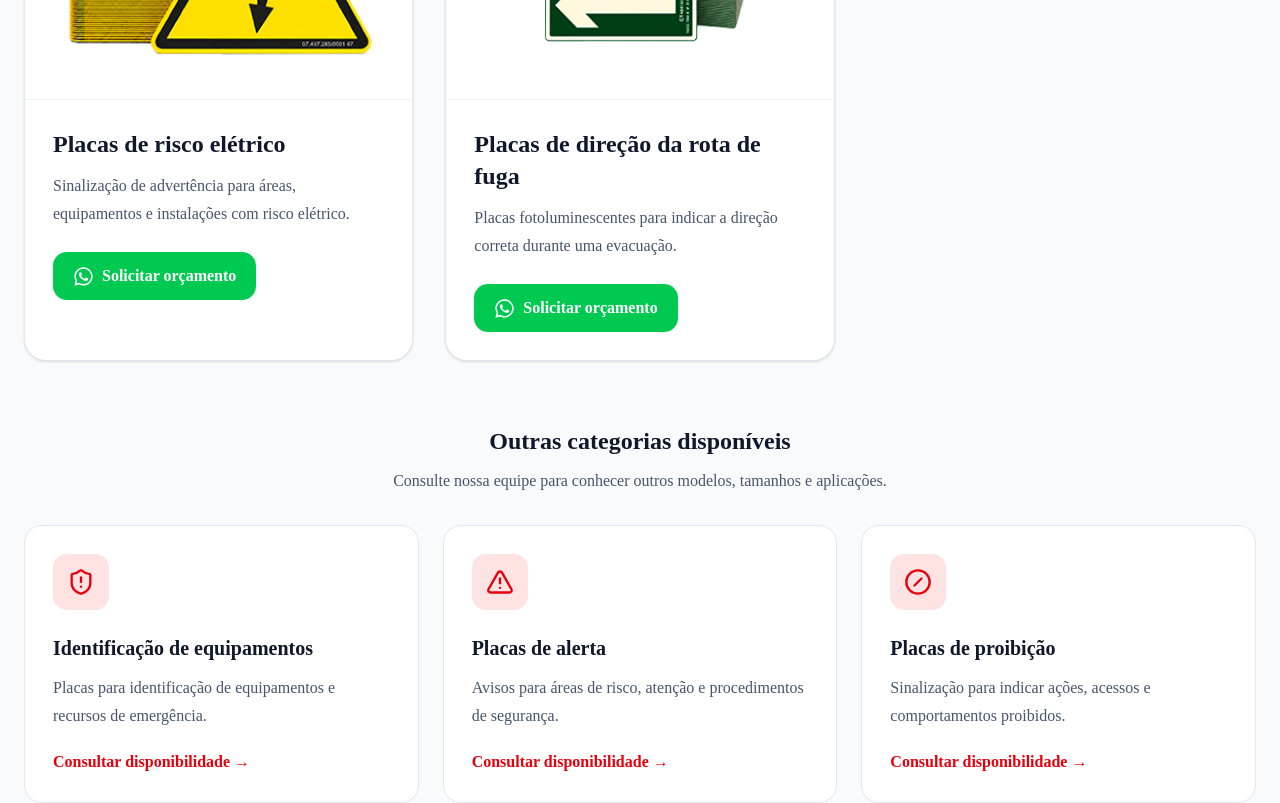
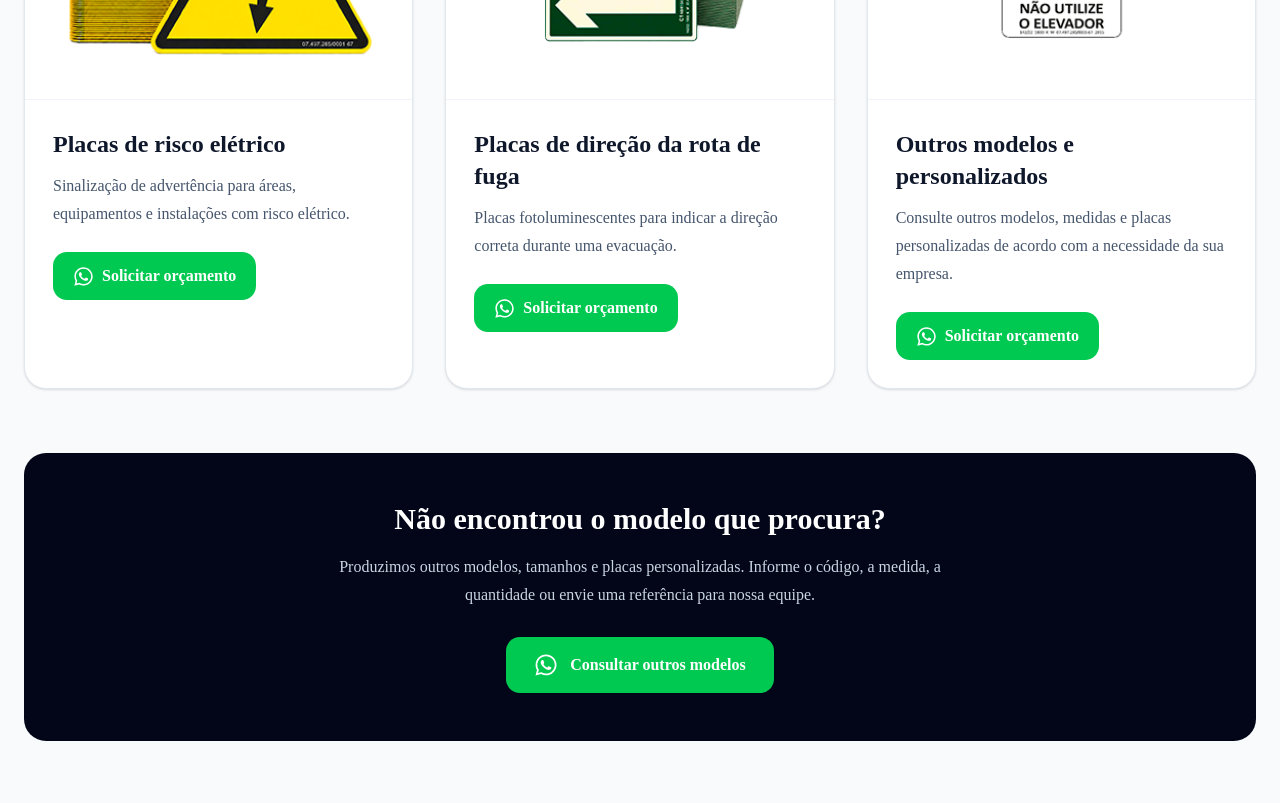
Before and after one commit to AlejandroChristopher/sinaliza-brasil, a Next.js app: page / in a window 1280 px wide. Shown: the part 2260-3063 px from the top of the page. Built offline with nearby package versions, Linux system fonts and the light colour scheme.

Commit message:
Remove categorias adicionais da secao de produtos

```diff
--- a/components/sections/Products.tsx
+++ b/components/sections/Products.tsx
@@ -2,7 +2,6 @@
 
 import Image from "next/image";
 import { motion } from "framer-motion";
-import { CircleSlash, ShieldAlert, TriangleAlert } from "lucide-react";
 import { FaWhatsapp } from "react-icons/fa";
 
 const featuredProducts = [
@@ -41,26 +40,12 @@ const featuredProducts = [
     image: "/produtos/Rodape.png",
     alt: "Placas de direção para rota de fuga",
   },
-];
-
-const additionalCategories = [
   {
-    title: "Identificação de equipamentos",
+    title: "Outros modelos e personalizados",
     description:
-      "Placas para identificação de equipamentos e recursos de emergência.",
-    icon: ShieldAlert,
-  },
-  {
-    title: "Placas de alerta",
-    description:
-      "Avisos para áreas de risco, atenção e procedimentos de segurança.",
-    icon: TriangleAlert,
-  },
-  {
-    title: "Placas de proibição",
-    description:
-      "Sinalização para indicar ações, acessos e comportamentos proibidos.",
-    icon: CircleSlash,
+      "Consulte outros modelos, medidas e placas personalizadas de acordo com a necessidade da sua empresa.",
+    image: "/produtos/Outros.png",
+    alt: "Outros modelos e placas de sinalização personalizadas",
   },
 ];
 
@@ -138,71 +123,19 @@ export default function Products() {
           ))}
         </div>
 
-        <div className="mt-16">
-          <div className="mb-8 text-center">
-            <h3 className="text-2xl font-bold text-slate-900">
-              Outras categorias disponíveis
-            </h3>
-
-            <p className="mt-3 text-slate-600">
-              Consulte nossa equipe para conhecer outros modelos, tamanhos e
-              aplicações.
-            </p>
-          </div>
-
-          <div className="grid gap-6 md:grid-cols-3">
-            {additionalCategories.map((category, index) => (
-              <motion.article
-                key={category.title}
-                initial={{ opacity: 0, y: 25 }}
-                whileInView={{ opacity: 1, y: 0 }}
-                transition={{
-                  duration: 0.5,
-                  delay: index * 0.08,
-                }}
-                viewport={{
-                  once: true,
-                  amount: 0.2,
-                }}
-                className="rounded-2xl border border-slate-200 bg-white p-7 transition hover:border-red-200 hover:shadow-lg"
-              >
-                <div className="flex h-14 w-14 items-center justify-center rounded-xl bg-red-100">
-                  <category.icon size={28} className="text-red-600" />
-                </div>
-
-                <h4 className="mt-6 text-xl font-bold text-slate-900">
-                  {category.title}
-                </h4>
-
-                <p className="mt-3 leading-7 text-slate-600">
-                  {category.description}
-                </p>
-
-                <a
-                  href={createWhatsappUrl(category.title)}
-                  target="_blank"
-                  rel="noopener noreferrer"
-                  className="mt-5 inline-flex font-semibold text-red-600 transition hover:text-red-700"
-                >
-                  Consultar disponibilidade →
-                </a>
-              </motion.article>
-            ))}
-          </div>
-        </div>
-
         <div className="mt-16 rounded-3xl bg-slate-950 px-6 py-12 text-center text-white md:px-12">
           <h3 className="text-3xl font-bold">
             Não encontrou o modelo que procura?
           </h3>
 
           <p className="mx-auto mt-4 max-w-2xl leading-7 text-slate-300">
-            Fale com nossa equipe e informe o código, modelo, medida ou
-            quantidade desejada.
+            Produzimos outros modelos, tamanhos e placas personalizadas. Informe
+            o código, a medida, a quantidade ou envie uma referência para nossa
+            equipe.
           </p>
 
           <a
-            href={createWhatsappUrl("outros modelos de placas")}
+            href={createWhatsappUrl("outros modelos ou placas personalizadas")}
             target="_blank"
             rel="noopener noreferrer"
             className="mt-7 inline-flex items-center gap-3 rounded-xl bg-green-500 px-7 py-4 font-bold text-white transition hover:scale-[1.02] hover:bg-green-600"
```
Also changed, not shown: public/produtos/Outros.png (added).
